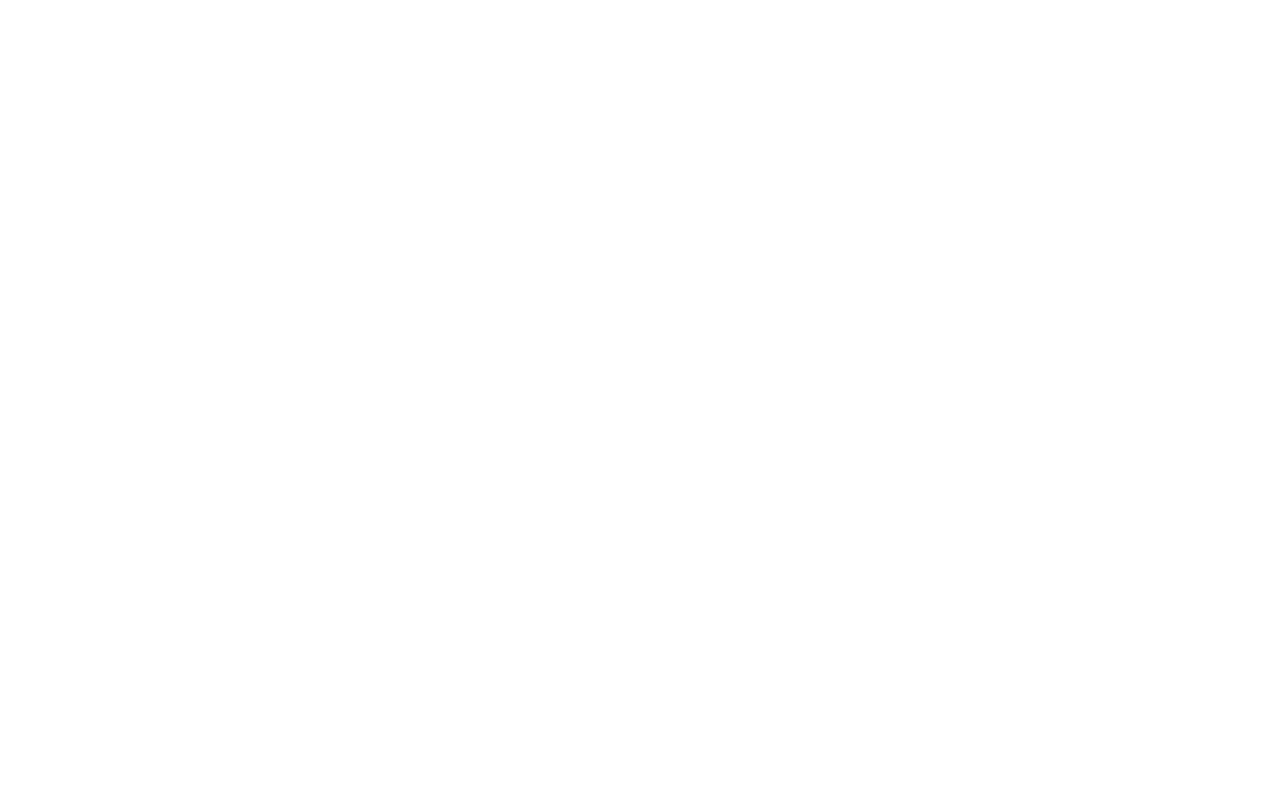
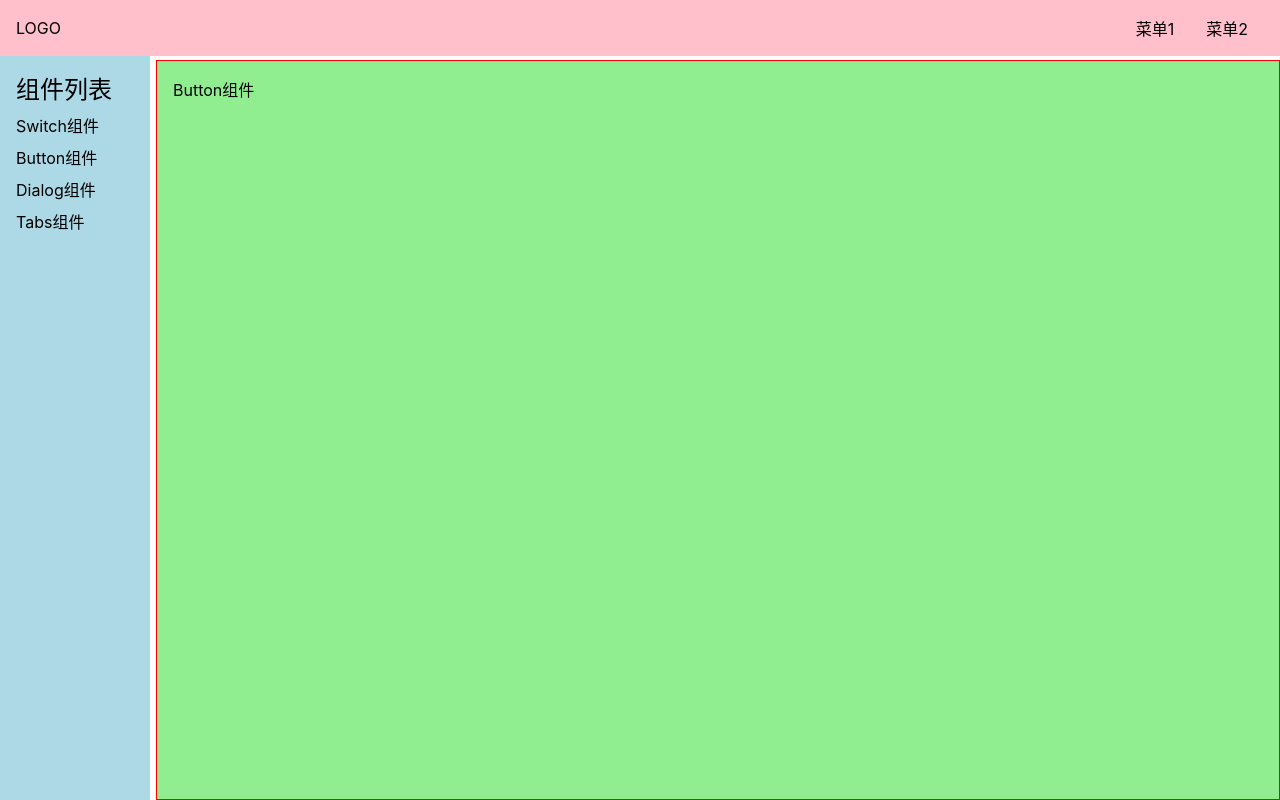
Before and after one commit to Mike1638/SKF-UI, a Vue app: page /#/doc/button in a window 1280 px wide. Before the commit this address had no page. Built offline with nearby package versions, Linux system fonts and the light colour scheme.

Commit message:
补充子路由

```diff
--- /dev/null
+++ b/src/components/Buttondemo.vue
@@ -0,0 +1,10 @@
+<template>
+  <div>Button组件</div>
+</template>
+
+<script lang="ts">
+export default {};
+</script>
+
+<style>
+</style>
--- /dev/null
+++ b/src/components/Dialogdemo.vue
@@ -0,0 +1,10 @@
+<template>
+  <div>Dialog组件</div>
+</template>
+
+<script lang="ts">
+export default {};
+</script>
+
+<style>
+</style>
--- /dev/null
+++ b/src/components/Docdemo.vue
@@ -0,0 +1,10 @@
+<template>
+  <div>Doc组件</div>
+</template>
+
+<script lang="ts">
+export default {};
+</script>
+
+<style>
+</style>
--- /dev/null
+++ b/src/components/Tabsdemo.vue
@@ -0,0 +1,10 @@
+<template>
+  <div>Tabs组件</div>
+</template>
+
+<script lang="ts">
+export default {};
+</script>
+
+<style>
+</style>
--- a/src/view/Doc.vue
+++ b/src/view/Doc.vue
@@ -6,9 +6,9 @@
         <h2>组件列表</h2>
         <ol>
           <li><router-link to="/doc/switch">Switch组件</router-link></li>
-          <li><router-link to="">Button组件</router-link></li>
-          <li><router-link to="">Dialog组件</router-link></li>
-          <li><router-link to="">Tabs组件</router-link></li>
+          <li><router-link to="/doc/button">Button组件</router-link></li>
+          <li><router-link to="/doc/dialog">Dialog组件</router-link></li>
+          <li><router-link to="/doc/tabs">Tabs组件</router-link></li>
         </ol>
       </aside>
       <main>
```
Also changed, not shown: src/router.ts (+9 -1 lines).
